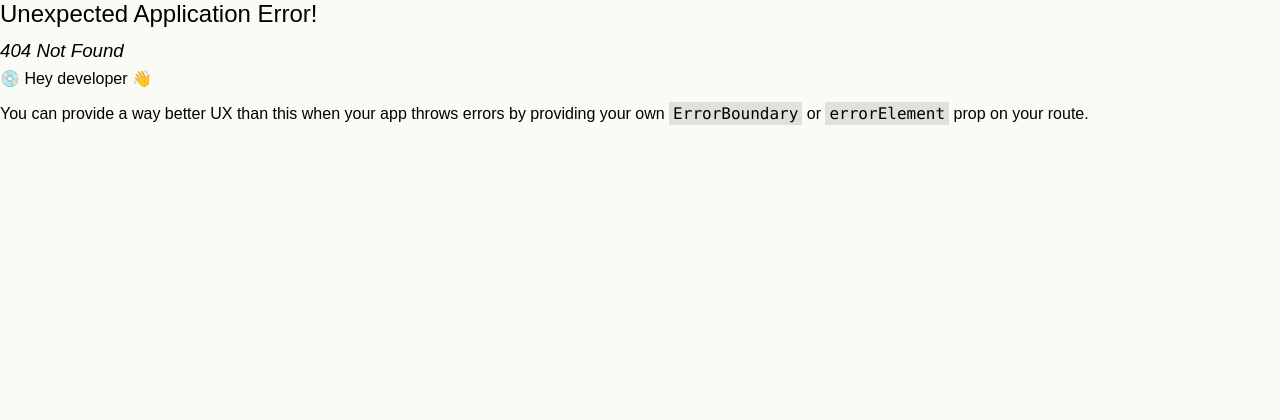
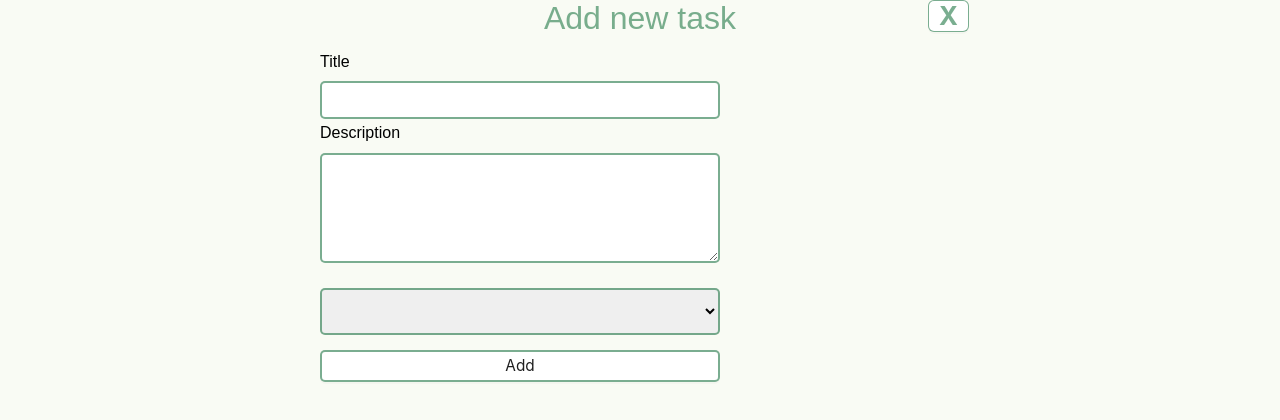
Before and after one commit to antonijek/task-menager, a React (Vite) app: page /new-task in a window 1280 px wide. Before the commit this address had no page. Shown: the top 420 px of the page. Built offline with nearby package versions, Linux system fonts and the light colour scheme.

Commit message:
delete EditTask and NewTask components, changed button add new,Form changed,MOdal added

```diff
--- a/src/App.jsx
+++ b/src/App.jsx
@@ -1,9 +1,11 @@
-import { useReducer, useState } from "react";
+import { useEffect, useReducer, useState } from "react";
 import { createBrowserRouter, RouterProvider } from "react-router-dom";
 import Home from "./pages/home/Home";
 import TaskMenagment from "./pages/task-menagment/TaskMenagment";
 import { allTasks } from "./constants/myTasks";
 import "./App.css";
+import ModalProvider from "./context/ModalContext";
+import Form from "./components/form/Form";
 
 const tasksReducer = (state, action) => {
   switch (action.type) {
@@ -12,10 +14,14 @@ const tasksReducer = (state, action) => {
     }
 
     case "edit-task": {
-      return state
-        .slice(0, action.index)
-        .concat(action.data)
-        .concat(state.slice(action.index + 1));
+      const updatedTasks = state.map((task) => {
+        if (task.key === action.data.key) {
+          return action.data;
+        }
+        return task;
+      });
+
+      return updatedTasks;
     }
 
     case "add-task": {
@@ -28,8 +34,32 @@ const tasksReducer = (state, action) => {
 };
 
 function App() {
-  const [tab, setTab] = useState("home");
   const [tasks, dispatch] = useReducer(tasksReducer, allTasks);
+  const [taskId, setTaskId] = useState();
+  const [selectedTask, setSelectedTask] = useState();
+  const [newTask, setNewTask] = useState();
+
+  useEffect(() => {
+    setSelectedTask(tasks.find((task) => task.key === taskId));
+  }, [taskId]);
+
+  const editTask = (e) => {
+    const { name, value } = e.target;
+    setSelectedTask({ ...selectedTask, [name]: value });
+  };
+
+  const edit = () => {
+    dispatch({ type: "edit-task", data: selectedTask });
+  };
+
+  const onChangeTask = (e) => {
+    const { name, value } = e.target;
+    setNewTask({ ...newTask, key: `task-${tasks.length}`, [name]: value });
+  };
+
+  const addNewTask = () => {
+    dispatch({ type: "add-task", data: newTask });
+  };
 
   const router = createBrowserRouter([
     {
@@ -40,9 +70,39 @@ function App() {
       path: "/task-menagment",
       element: <TaskMenagment tasks={tasks} setTasks={dispatch} />,
     },
+    {
+      path: "/new-task",
+      element: (
+        <Form
+          title="Add new task"
+          text="Add"
+          onChange={onChangeTask}
+          onClick={addNewTask}
+        />
+      ),
+    },
+
+    {
+      path: "/task-menagment/:taskId",
+      element: (
+        <Form
+          tasks={tasks}
+          title="Edit task"
+          text="Edit"
+          onChange={editTask}
+          onClick={edit}
+          selectedTask={selectedTask}
+          setTaskId={setTaskId}
+        />
+      ),
+    },
   ]);
 
-  return <RouterProvider router={router} />;
+  return (
+    <ModalProvider>
+      <RouterProvider router={router} />
+    </ModalProvider>
+  );
 }
 
 export default App;
--- a/src/components/buttons/Buttons.jsx
+++ b/src/components/buttons/Buttons.jsx
@@ -5,25 +5,16 @@ import classes from "../../pages/task-menagment/task-managment.module.scss";
 //import Button from "../../components/button/Button";
 import { Button } from "antd";
 import { statuses } from "../../constants/statuses";
+import { useNavigate } from "react-router-dom";
 
 const Buttons = () => {
-  const {
-    setAllTasksCopy,
-    tasks,
-    setIsFormEditOpen,
-    setIsFormNewOpen,
-    deletedTasks,
-    setDeletedTasks,
-  } = useTaskData();
+  const { setAllTasksCopy, tasks, deletedTasks, setDeletedTasks } =
+    useTaskData();
+  const navigate = useNavigate();
 
   useEffect(() => {
     setAllTasksCopy(tasks);
   }, [tasks]);
-
-  const openFormForNewTask = () => {
-    setIsFormNewOpen(true);
-    setIsFormEditOpen(false);
-  };
 
   const showAllTasks = () => {
     setAllTasksCopy(tasks);
@@ -70,7 +61,7 @@ const Buttons = () => {
       <Button
         type="primary"
         className={classes["blue-button"]}
-        onClick={openFormForNewTask}
+        onClick={() => navigate("/new-task")}
       >
         Add new task
       </Button>
--- a/src/components/edit-task/EditTask.jsx
+++ /dev/null
@@ -1,37 +0,0 @@
-import { useTaskData } from "../../context/TaskContext";
-import Form from "../form/Form";
-
-const EditTask = () => {
-  const {
-    taskIndex,
-    editableTask,
-    setEditableTask,
-    setTasks,
-    setIsFormEditOpen,
-  } = useTaskData();
-
-  const editTask = (e) => {
-    const { name, value } = e.target;
-    setEditableTask({ ...editableTask, [name]: value });
-  };
-
-  const edit = () => {
-    setTasks({ type: "edit-task", index: taskIndex, data: editableTask });
-    setIsFormEditOpen(false);
-  };
-
-  return (
-    <div>
-      <Form
-        closeForm={setIsFormEditOpen}
-        title="Edit task"
-        task={editableTask}
-        onChange={editTask}
-        onClick={edit}
-        text="Edit"
-      />
-    </div>
-  );
-};
-
-export default EditTask;
--- a/src/components/form/Form.jsx
+++ b/src/components/form/Form.jsx
@@ -1,4 +1,5 @@
 //import Input from "../inputs/Input";
+import { useState, useEffect } from "react";
 import classes from "./form.module.scss";
 import style from "../inputs/input.module.scss";
 import { statuses } from "../../constants/statuses";
@@ -8,11 +9,25 @@ import Select from "../inputs/Select";
 import { Input, Button } from "antd";
 const { TextArea } = Input;
 import Label from "../Label";
+import { useParams, useNavigate } from "react-router-dom";
 
-const Test = ({ title, task, onChange, onClick, text, closeForm }) => {
-  const onClose = (e) => {
-    e.preventDefault();
-    closeForm(false);
+const Form = ({
+  title,
+  text,
+  onChange,
+  onClick,
+  selectedTask,
+  setTaskId = () => {},
+}) => {
+  const navigate = useNavigate();
+  const { taskId } = useParams();
+
+  useEffect(() => {
+    setTaskId(taskId);
+  }, [taskId]);
+
+  const onClose = () => {
+    navigate("/task-menagment");
   };
 
   return (
@@ -24,14 +39,14 @@ const Test = ({ title, task, onChange, onClick, text, closeForm }) => {
       <Label title="Title" />
       <Input
         className={style["my-input"]}
-        value={task?.title}
+        value={selectedTask?.title}
         name="title"
         onChange={(e) => onChange(e)}
       />
       <Label title="Description" />
       <TextArea
         className={style["my-input"]}
-        value={task?.description}
+        value={selectedTask?.description}
         name="description"
         onChange={(e) => onChange(e)}
         rows="4"
@@ -40,16 +55,22 @@ const Test = ({ title, task, onChange, onClick, text, closeForm }) => {
         name="status"
         className={classes["select"]}
         onChange={(e) => onChange(e)}
-        value={task?.status}
-        text={task?.status}
+        value={selectedTask?.status}
+        text={selectedTask?.status}
         arr={statuses}
       />
 
-      <Button className={style["my-input"]} onClick={(e) => onClick(e)}>
+      <Button
+        className={style["my-input"]}
+        onClick={(e) => {
+          onClick(e);
+          navigate("/task-menagment");
+        }}
+      >
         {text}
       </Button>
     </form>
   );
 };
 
-export default Test;
+export default Form;
--- /dev/null
+++ b/src/components/modal/Modal.jsx
@@ -0,0 +1,20 @@
+import React from "react";
+import { Modal as AntdModal } from "antd";
+import "./modal.scss";
+
+const Modal = ({ open, title = "", content = <></>, close }) => {
+  return (
+    <AntdModal
+      title={title}
+      className={"__modal-container"}
+      open={open}
+      onOk={close}
+      //footer={null}
+      onCancel={close}
+    >
+      {content}
+    </AntdModal>
+  );
+};
+
+export default Modal;
--- /dev/null
+++ b/src/components/modal/modal.scss
@@ -0,0 +1,29 @@
+.__modal-container {
+  padding-bottom: 0;
+
+  .ant-modal-content {
+    padding: 0;
+  }
+
+  .ant-modal-close {
+    top: 30px;
+    right: 30px;
+  }
+
+  .ant-modal-body {
+    min-height: 40vh;
+    padding: 16px;
+  }
+
+  .ant-modal-header {
+    border-bottom: 0.5px solid;
+    padding: 30px 30px 16px;
+    margin-bottom: 0;
+  }
+
+  .ant-modal-footer {
+    margin-top: 0;
+    border-top: 0.5px solid;
+    padding: 16px 30px 30px;
+  }
+}
--- a/src/components/new-task/NewTask.jsx
+++ /dev/null
@@ -1,31 +0,0 @@
-import React, { useState } from "react";
-import { useTaskData } from "../../context/TaskContext";
-import Form from "../form/Form";
-
-const NewTask = () => {
-  const { tasks, setTasks, setIsFormNewOpen } = useTaskData();
-  const [newTask, setNewTask] = useState();
-
-  const onChangeTask = (e) => {
-    const { name, value } = e.target;
-    setNewTask({ ...newTask, key: `task-${tasks.length}`, [name]: value });
-  };
-
-  const addNewTask = () => {
-    setTasks({ type: "add-task", data: newTask });
-    setIsFormNewOpen(false);
-  };
-  console.log(newTask);
-  return (
-    <Form
-      closeForm={setIsFormNewOpen}
-      title="Add new task"
-      task={newTask}
-      onChange={onChangeTask}
-      onClick={addNewTask}
-      text="Add"
-    />
-  );
-};
-
-export default NewTask;
--- /dev/null
+++ b/src/context/ModalContext.jsx
@@ -0,0 +1,39 @@
+import { createContext, useContext } from "react";
+import { useState } from "react";
+import Modal from "../components/modal/Modal";
+
+const ModalContext = createContext();
+
+const ModalProvider = ({ children }) => {
+  const [isOpen, setIsOpen] = useState(false);
+  const [modalData, setModalData] = useState();
+
+  const open = (title, content) => {
+    setModalData({ title, content });
+    setIsOpen(true);
+  };
+  const close = () => {
+    setIsOpen(false);
+  };
+  return (
+    <ModalContext.Provider
+      value={{
+        open: (title, content) => open(title, content),
+      }}
+    >
+      <Modal
+        title={modalData?.title}
+        open={isOpen}
+        close={close}
+        content={modalData?.content}
+      />
+      {children}
+    </ModalContext.Provider>
+  );
+};
+
+export const useModal = () => {
+  return useContext(ModalContext);
+};
+
+export default ModalProvider;
--- a/src/pages/task-menagment/TaskMenagment.jsx
+++ b/src/pages/task-menagment/TaskMenagment.jsx
@@ -1,21 +1,22 @@
 import React, { useEffect, useState, useContext } from "react";
-import NewTask from "../../components/new-task/NewTask";
 import classes from "./task-managment.module.scss";
-import EditTask from "../../components/edit-task/EditTask";
 //import Table from "../../components/table/Table";
 import TaskProvider from "../../context/TaskContext";
 import Buttons from "../../components/buttons/Buttons";
 //import Button from "../../components/button/Button";
 import { Button, Table } from "antd";
 import wrapperHOC from "../wrapperHOC/wraperHOC";
+import { useNavigate } from "react-router-dom";
 
 const TaskMenagment = ({ tasks, setTasks }) => {
   const [allTasksCopy, setAllTasksCopy] = useState(tasks);
   const [editableTask, setEditableTask] = useState();
   const [taskIndex, setTaskIndex] = useState();
-  const [isFormEditOpen, setIsFormEditOpen] = useState(false);
+
   const [isFormNewOpen, setIsFormNewOpen] = useState(false);
   const [deletedTasks, setDeletedTasks] = useState([]);
+
+  const navigate = useNavigate();
 
   let headers = [
     { title: "Name", dataIndex: "title" },
@@ -51,7 +52,6 @@ const TaskMenagment = ({ tasks, setTasks }) => {
     setTasks,
     editableTask,
     setEditableTask,
-    setIsFormEditOpen,
     setIsFormNewOpen,
     deletedTasks,
     setDeletedTasks,
@@ -60,10 +60,7 @@ const TaskMenagment = ({ tasks, setTasks }) => {
   };
 
   const onEditTask = (task) => {
-    setEditableTask(task);
-    setTaskIndex(tasks.indexOf(task));
-    setIsFormEditOpen(true);
-    setIsFormNewOpen(false);
+    navigate(`/task-menagment/${task.key}`);
   };
   const onDeleteTask = (task) => {
     setTasks({ type: "delete-task", data: task });
@@ -73,8 +70,6 @@ const TaskMenagment = ({ tasks, setTasks }) => {
   return (
     <div>
       <TaskProvider data={providedData}>
-        {isFormEditOpen && <EditTask />}
-        {isFormNewOpen && <NewTask />}
         <Buttons />
         <Table columns={headers} dataSource={allTasksCopy} />
       </TaskProvider>
```
